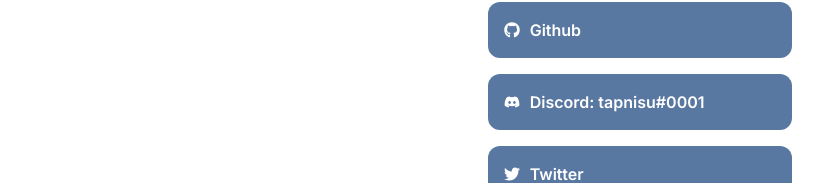
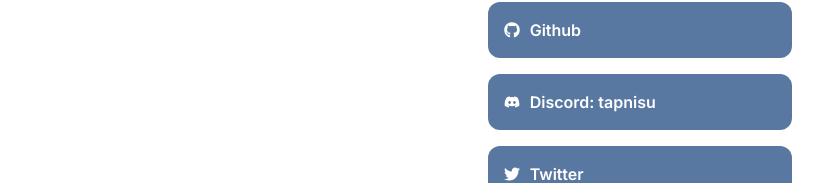
Before and after one commit to tapnisu/tapni.su, a Next.js app: page /contact in a window 1280 px wide. Shown: the part 426-609 px from the top of the page, without its empty margins (0-830 px from the left). Built offline with nearby package versions, Linux system fonts and the light colour scheme; what tailwindcss-selection-variant would draw is missing.

Commit message:
Update contact.tsx

```diff
--- a/pages/contact.tsx
+++ b/pages/contact.tsx
@@ -36,7 +36,7 @@ const ContactPage = () => {
 						icon: <FaGithub />
 					},
 					{
-						name: "Discord: tapnisu#0001",
+						name: "Discord: tapnisu",
 						url: "/discord",
 						icon: <FaDiscord />
 					},
```
